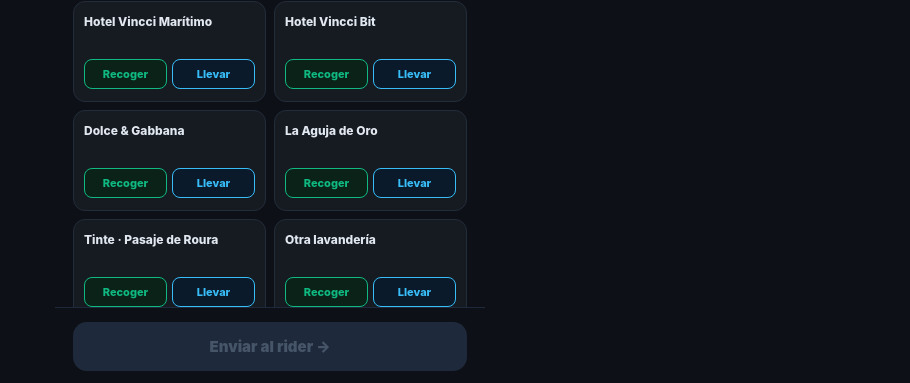
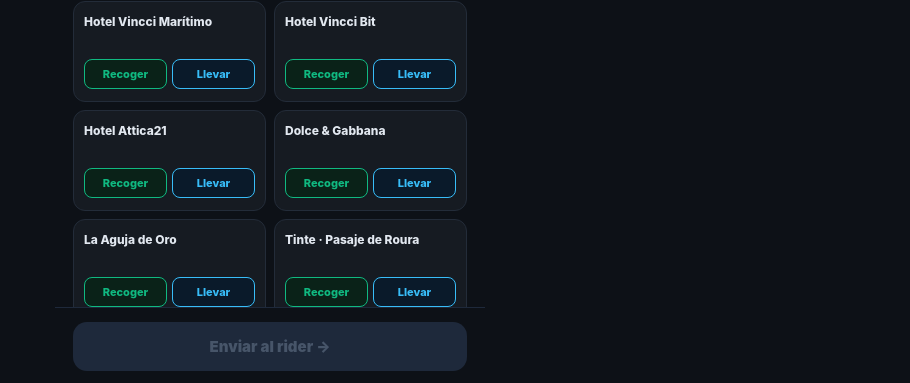
Before and after one commit to jeffrey3184-png/lavobcn, a plain HTML site: page despacho.html in a window 1280 px wide. Shown: the part 415-798 px from the top of the page, without its empty margins (370-1280 px from the left). Drawn offline with Linux system fonts and the light colour scheme; no server answers.

Commit message:
Add files via upload

```diff
--- a/despacho.html
+++ b/despacho.html
@@ -218,9 +218,12 @@
 var DESTINOS = [
   {nombre:'Hotel Vincci Marítimo', envio:'Hotel Vincci Maritimo', cnt:'cnt-vm', esHotel:1},
   {nombre:'Hotel Vincci Bit',      envio:'Hotel Vincci Bit',      cnt:'cnt-vb', esHotel:1},
+  {nombre:'Hotel Attica21',        envio:'Hotel Attica21',        cnt:'cnt-at', esHotel:1},
   {nombre:'Dolce & Gabbana',       envio:'Dolce & Gabbana',       cnt:'cnt-dg', esHotel:1},
   {nombre:'La Aguja de Oro',       envio:'La Aguja de Oro',       cnt:'cnt-ag', esHotel:0},
   {nombre:'Tinte · Pasaje de Roura', envio:'Tinte Pasaje Roura',  cnt:'cnt-ti', esHotel:0},
+  {nombre:'Señora Ster',           envio:'Señora Ster',           cnt:'cnt-st', esHotel:0},
+  {nombre:'Massimo',               envio:'Massimo',               cnt:'cnt-ma', esHotel:0},
   {nombre:'Otra lavandería',       envio:'__OTRA__',              cnt:'cnt-ol', esHotel:0, esOtra:true}
   // ➕ FUTUROS CLIENTES/HOTELES: añade aquí una línea con el mismo formato
 ];
```
